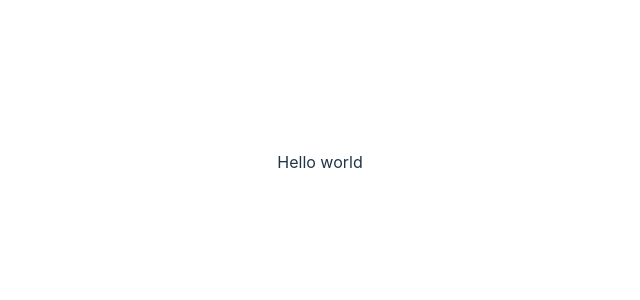
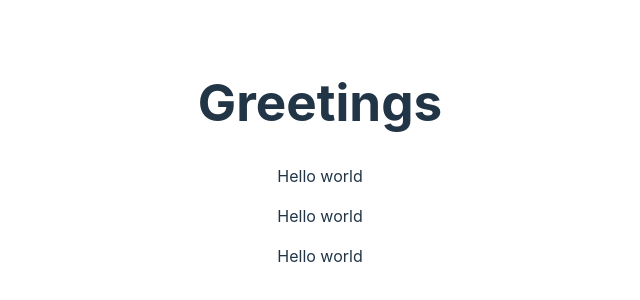
Before and after one commit to ConnorWBrown/helsinki, a React (Vite) app in the folder introdemo/: page / in a window 1280 px wide. Shown: the part 238-538 px from the top of the page, without its empty margins (320-960 px from the left). Built offline with nearby package versions, Linux system fonts and the light colour scheme.

Commit message:
Component usage

```diff
--- a/introdemo/src/App.jsx
+++ b/introdemo/src/App.jsx
@@ -3,11 +3,7 @@ import reactLogo from './assets/react.svg'
 import viteLogo from '/vite.svg'
 import './App.css'
 
-const App = () => {
-  const now = new Date()
-  const a = 10
-  const b = 20
-  console.log(now, a+b)
+const Hello = () => {
   return (
     <div>
       <p>Hello world</p>
@@ -15,6 +11,17 @@ const App = () => {
   )
 }
 
+const App = () => {
+  return (
+    <div>
+      <h1>Greetings</h1>
+
+      <Hello />
+      <Hello />
+      <Hello />
+    </div>
+  )
+}
 export default App
 
 // function App() {
```
